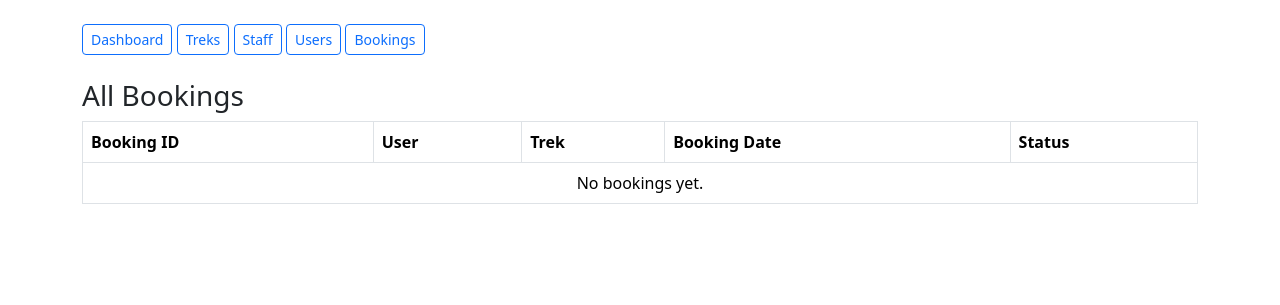
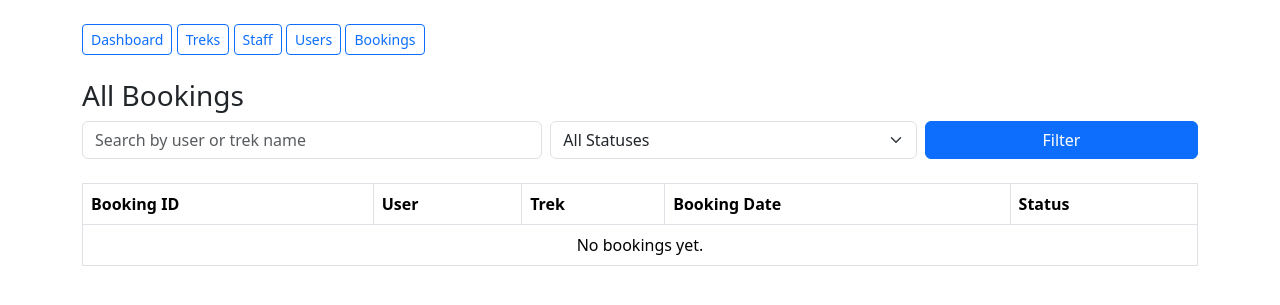
Before and after one commit to 24f2007023/trekking-app-v1, a Flask app: page /admin/bookings in a window 1280 px wide. Shown: the part 51-356 px from the top of the page. Run offline with Flask 3, Linux system fonts and the light colour scheme; the visitor is signed in with stand-in values (Sample User, id 1).

Commit message:
Milestone-6 Trek Booking History and Trek Status Tracking

```diff
--- a/admin.py
+++ b/admin.py
@@ -228,8 +228,21 @@ def user_unblacklist(user_id):
     return redirect(url_for('admin.users'))
 
 
+BOOKING_STATUSES = ['Booked', 'Cancelled', 'Completed']
+
+
 @admin_bp.route('/bookings')
 @role_required('admin')
 def bookings():
-    bookings_list = Booking.query.order_by(Booking.booking_date.desc()).all()
-    return render_template('admin/bookings.html', bookings=bookings_list)
+    q = request.args.get('q', '').strip()
+    status = request.args.get('status', '').strip()
+
+    query = Booking.query.join(User).join(Trek)
+    if q:
+        query = query.filter(db.or_(User.name.ilike(f'%{q}%'), Trek.name.ilike(f'%{q}%')))
+    if status in BOOKING_STATUSES:
+        query = query.filter(Booking.status == status)
+    bookings_list = query.order_by(Booking.booking_date.desc()).all()
+
+    return render_template('admin/bookings.html', bookings=bookings_list, q=q, status=status,
+                            statuses=BOOKING_STATUSES)
--- a/staff.py
+++ b/staff.py
@@ -70,6 +70,9 @@ def manage_trek(trek_id):
 
         elif action == 'mark_completed':
             trek.status = 'Completed'
+            for booking in trek.bookings:
+                if booking.status == 'Booked':
+                    booking.status = 'Completed'
             db.session.commit()
             flash('Trek marked as completed.', 'success')
 
--- a/templates/admin/bookings.html
+++ b/templates/admin/bookings.html
@@ -2,6 +2,24 @@
 {% block content %}
 {% include 'admin/_nav.html' %}
 <h3>All Bookings</h3>
+
+<form method="GET" class="row g-2 mb-4">
+  <div class="col-md-5">
+    <input type="text" name="q" class="form-control" placeholder="Search by user or trek name" value="{{ q }}">
+  </div>
+  <div class="col-md-4">
+    <select name="status" class="form-select">
+      <option value="">All Statuses</option>
+      {% for s in statuses %}
+      <option value="{{ s }}" {{ 'selected' if status == s else '' }}>{{ s }}</option>
+      {% endfor %}
+    </select>
+  </div>
+  <div class="col-md-3">
+    <button type="submit" class="btn btn-primary w-100">Filter</button>
+  </div>
+</form>
+
 <table class="table table-bordered">
   <thead>
     <tr><th>Booking ID</th><th>User</th><th>Trek</th><th>Booking Date</th><th>Status</th></tr>
```
